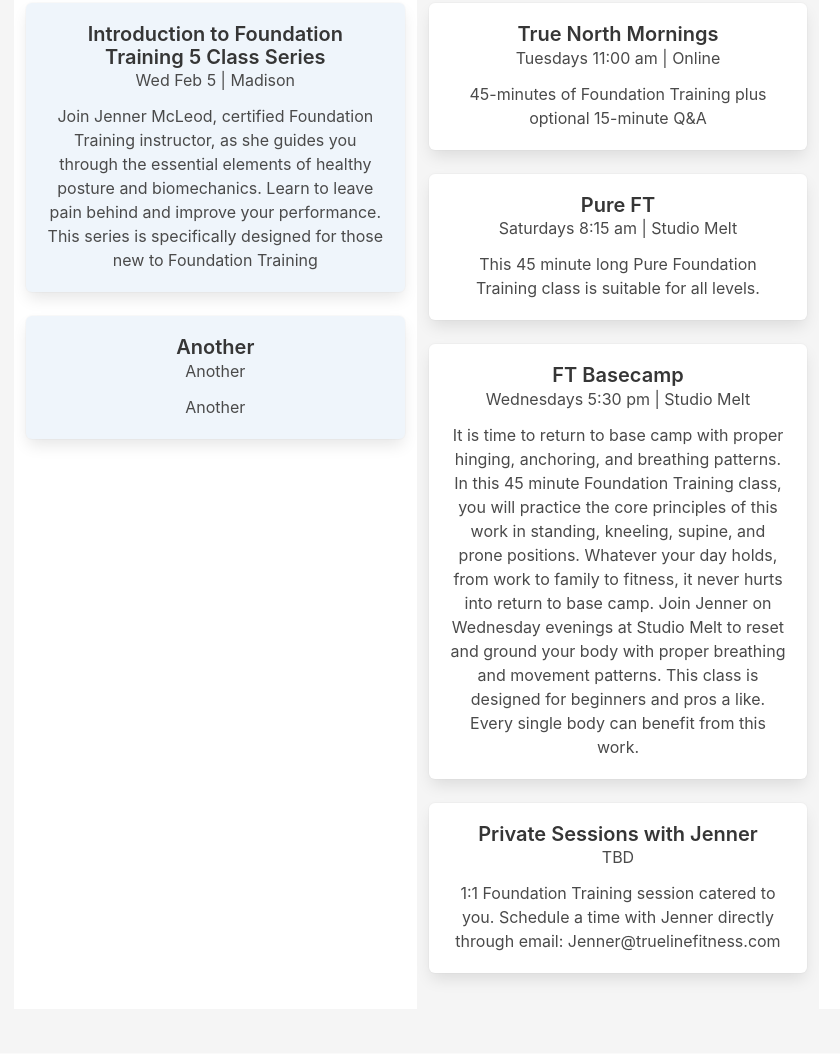
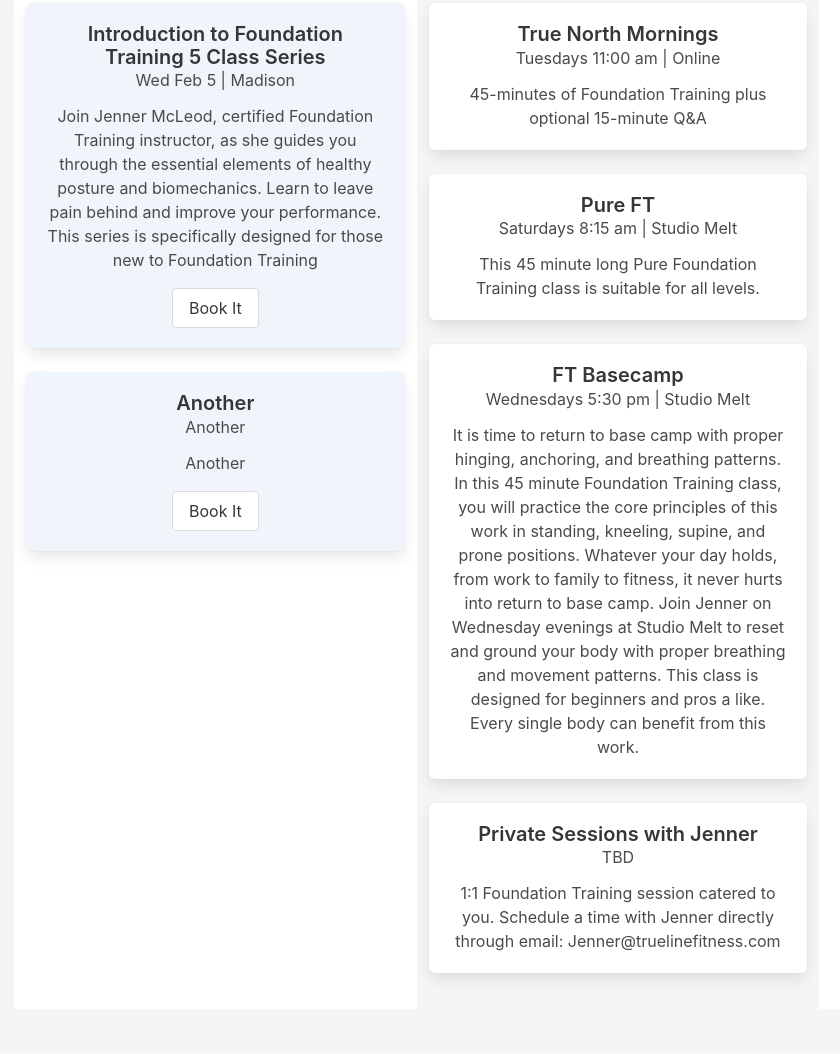
Before and after one commit to NinaMohs4/TrueLineFitness, a plain HTML site: page public/index.html in a window 1280 px wide. Shown: the part 1268-2322 px from the top of the page, without its empty margins (22-862 px from the left). Drawn offline with nearby package versions, Linux system fonts and the light colour scheme; no server answers.

Commit message:
Add Book It Button

```diff
--- a/public/index.html
+++ b/public/index.html
@@ -154,7 +154,10 @@
                 <p class="has-text-centered">
                   Join Jenner McLeod, certified Foundation Training instructor, as she guides you through the essential elements of healthy posture and biomechanics. Learn to leave pain behind and improve your performance. This series is specifically designed for those new to Foundation Training
                 </p>
-              </div>
+                <div class="has-text-centered mt-2 pt-2">
+                  <button class="button has-background-white is-info-light" id="book_it">Book It</button>
+                </div>
+                              </div>
             </div>
           </div>
 
@@ -165,6 +168,10 @@
                 <p class="mt-0 mb-3 has-text-centered"> Another</p>
                 <p class="has-text-centered">
 Another                </p>
+<div class="has-text-centered mt-2 pt-2">
+  <button class="button has-background-white is-info-light" id="book_it">Book It</button>
+</div>
+
               </div>
             </div>
           </div>
```
